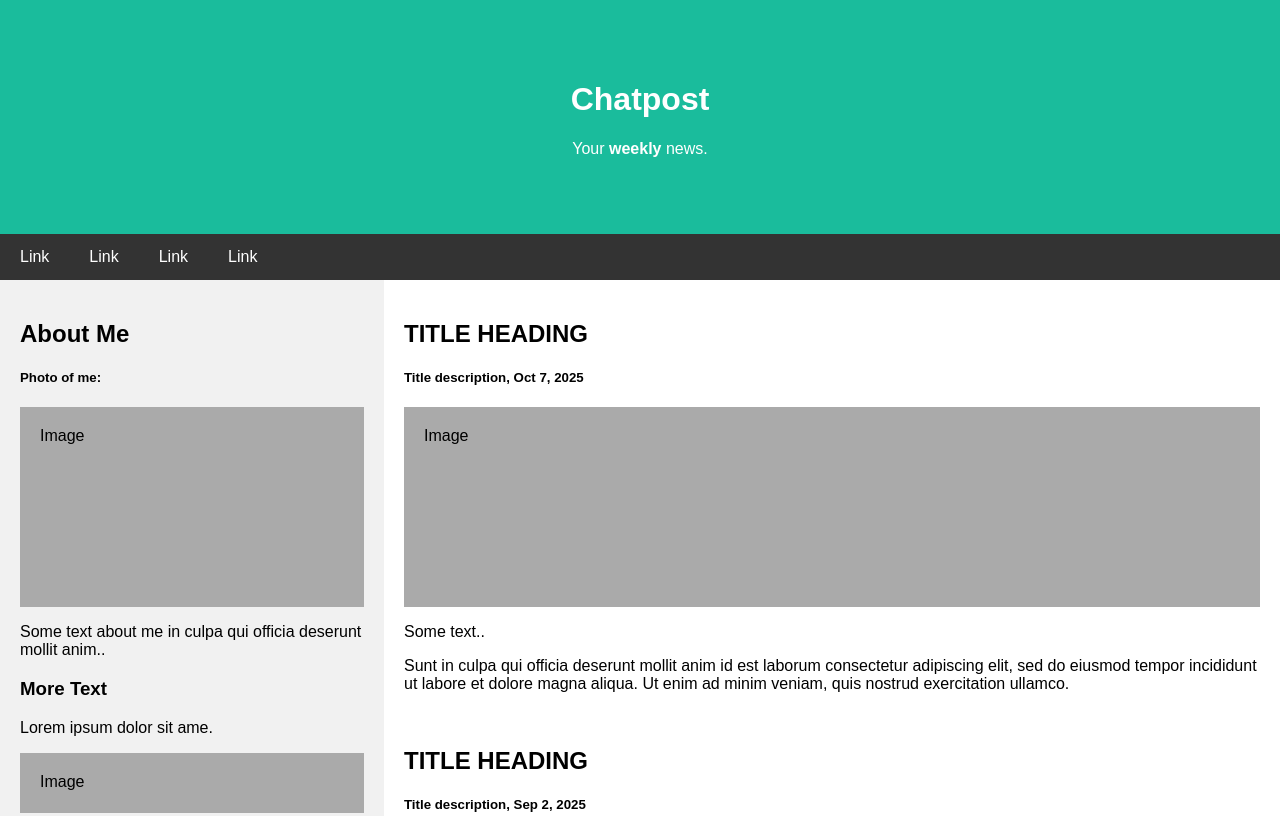
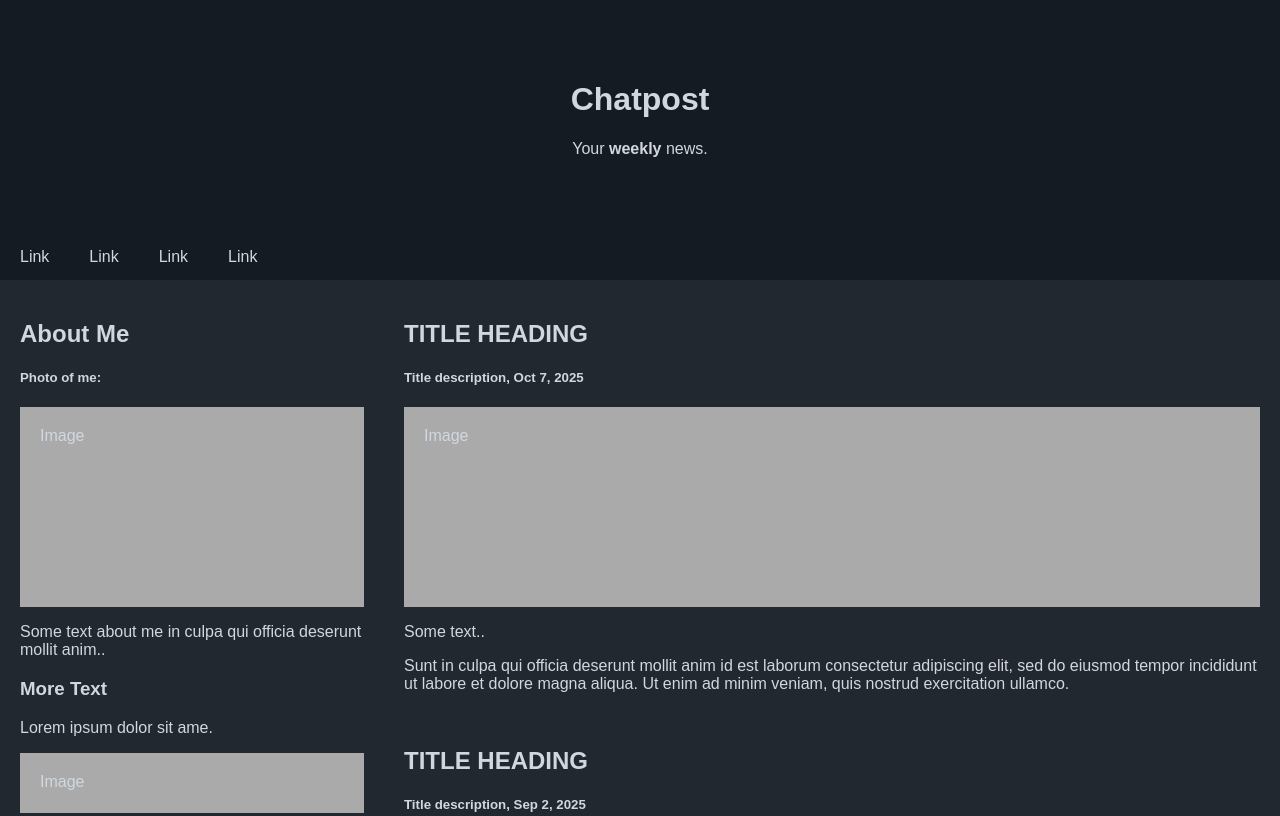
Before and after one commit to V014/chatpost, a plain HTML site: page index.html in a window 1280 px wide. Shown: the top 816 px of the page. Drawn offline with Linux system fonts and the light colour scheme.

Commit message:
adjusting the ui of the new template

```diff
--- a/css/style.css
+++ b/css/style.css
@@ -11,19 +11,19 @@ body {
 header {
   padding: 60px;
   text-align: center;
-  background: #1abc9c;
-  color: white;
+  background: #151B23;
+  color: #D1D7E0;
 }
 
 /* Top navigation bar */
 .navbar {
   display: flex;
-  background-color: #333;
+  background-color: #151B23;
 }
 
 /* Navigation bar links */
 .navbar a {
-  color: white;
+  color: #D1D7E0;
   padding: 14px 20px;
   text-decoration: none;
   text-align: center;
@@ -44,15 +44,17 @@ header {
 /* Sidebar/left column */
 .side {
   flex: 30%;
-  background-color: #f1f1f1;
+  background-color: #212830;
   padding: 20px;
+  color: #D1D7E0;
 }
 
 /* Main column */
 .main {
   flex: 70%;
-  background-color: white;
+  background-color: #212830;
   padding: 20px;
+  color: #D1D7E0;
 }
 
 /* Fake image, just for this example */
```
